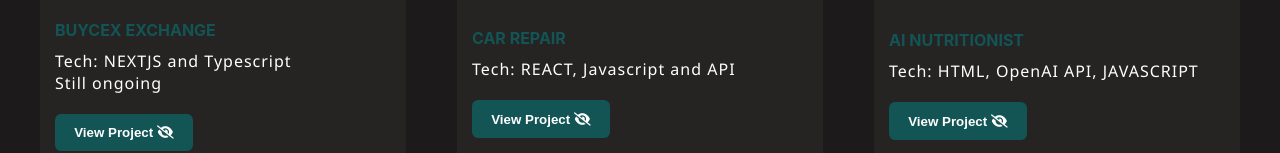
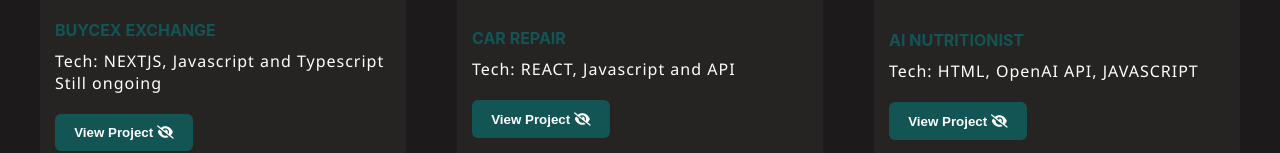
Before and after one commit to Bigoluwagentle/Abdulmalik-portfolio, a React (Create React App) app: page /Projects in a window 1280 px wide. Shown: the part 408-561 px from the top of the page. Built offline with nearby package versions, Linux system fonts and the light colour scheme.

Commit message:
Initial commit

```diff
--- a/src/Projects.jsx
+++ b/src/Projects.jsx
@@ -4,7 +4,7 @@ import { motion } from "framer-motion";
 import Footer from "./Footer/Footer";
 import Portfolio from "./img/Screenshot 2025-09-20 000341.png";
 import Buycex from "./img/Screenshot 2025-09-21 093257.png";
-import jennie from "./img/test4.jpg";
+import jennie from "./img/image-thomas.jpg";
 import emily from "./img/image-emily.jpg";
 import thomas from "./img/GRMM1yg5.png";
 import Nutrition from "./img/Screenshot 2025-08-28 095318.png";
@@ -57,7 +57,7 @@ function Project(){
                     <img src={Buycex} alt="" />
                     <nav class="check">
                         <h4>Buycex Exchange</h4>
-                        <p>Tech: NEXTJS and Typescript</p>
+                        <p>Tech: NEXTJS, Javascript and Typescript</p>
                         <p>Still ongoing</p>
                         <button onClick={() => addUrl("https://abdulmalik-buycex-14nu.vercel.app/")}>View Project <i class="fa-solid fa-eye-slash"></i></button>
                     </nav>
```
